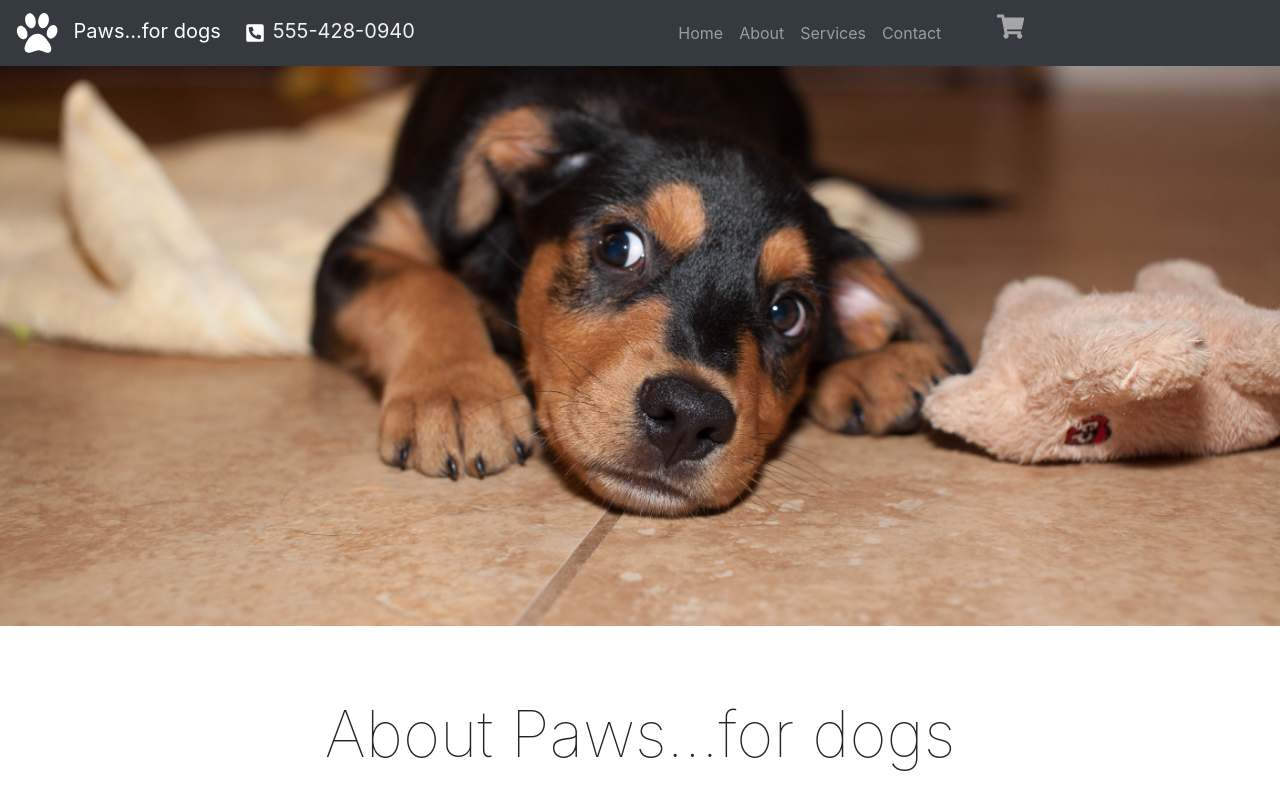
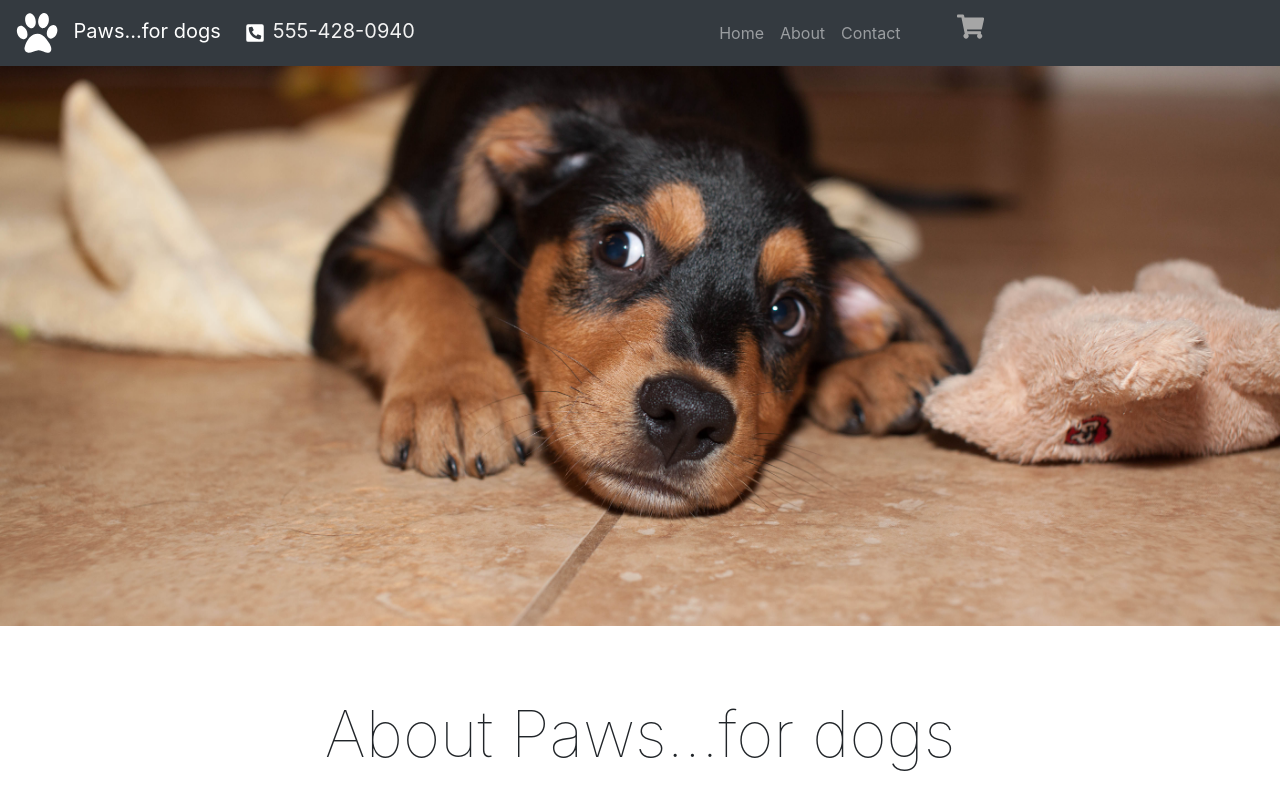
Before and after one commit to pdxdave/dog-store, a Gatsby site: page /about in a window 1280 px wide. Shown: the top 800 px of the page. Built offline with nearby package versions, Linux system fonts and the light colour scheme; Gatsby itself is replaced by a stand-in of ours.

```diff
--- a/src/components/GlobalComponents/Hero.js
+++ b/src/components/GlobalComponents/Hero.js
@@ -13,8 +13,3 @@
         </BackgroundImage>
     )
 }
-
-// Hero.defaultProps = {
-//     title: "default title",
-//     styleClass: "default-background"
-// }
--- a/src/components/GlobalComponents/Navbar.js
+++ b/src/components/GlobalComponents/Navbar.js
@@ -22,11 +22,6 @@
             },
             {
                 id: 3,
-                path: '/services',
-                desc: 'services'
-            },
-            {
-                id: 4,
                 path: '/contact',
                 desc: 'contact'
             },
@@ -50,6 +45,7 @@
                     <FaPhoneSquareAlt className="ml-4 mr-2 phone-info"/>
                     <a href="tel:5554280940" style={{color: "#f2f2f2"}} className="phone-info">555-428-0940</a>
                 </Link>
+
                 {/* toggle button */}
                 <button
                     className="navbar-toggler"
```
